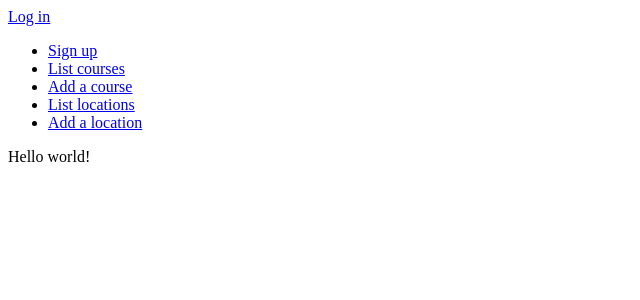
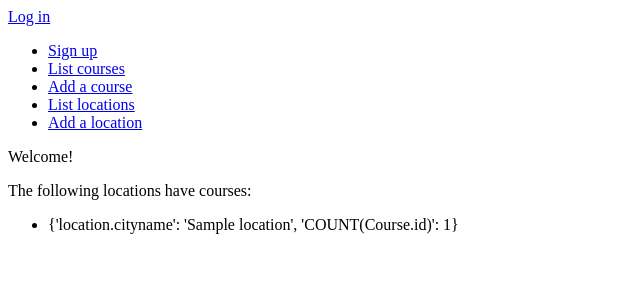
Before and after one commit to sinisaarinen/KielikoulunKurssitarjonta, a Flask app: page / in a window 1280 px wide. Shown: the top 300 px of the page, without its empty margins (0-640 px from the left). Run offline with Flask 2, Linux system fonts and the light colour scheme; tables that the repository leaves empty hold one stand-in row (values such as "Sample post").

Commit message:
yhteenvetokyselyn näyttö käyttäjälle

```diff
--- a/application/courses/models.py
+++ b/application/courses/models.py
@@ -1,6 +1,9 @@
 from application import db
 from application.models import Base
 from application.locations.models import Location
+from flask import render_template
+
+from sqlalchemy.sql import text
 
 class Course(Base):
 
@@ -22,3 +25,15 @@ class Course(Base):
         self.course_location = course_location
         self.description = description
         self.registrationsopen = False
+
+    @staticmethod
+    def count_courses_per_location():
+        stmt = text("SELECT location.cityname, COUNT(Course.id) FROM Course LEFT JOIN location ON Course.course_location=location.id GROUP BY location.cityname")
+        res = db.engine.execute(stmt)
+
+        response = []
+
+        for row in res:
+            response.append({"location.cityname":row[0], "COUNT(Course.id)":row[1]})
+
+        return response
--- a/application/courses/views.py
+++ b/application/courses/views.py
@@ -50,6 +50,7 @@ def courses_edit(course_id):
     course.language = form.language.data
     course.level = form.level.data
     course.spots = form.spots.data
+    course.course_location = form.course_location.data.id
     course.description = form.spots.data
     course.registrationsopen = form.registrationsopen.data
 
--- a/application/templates/index.html
+++ b/application/templates/index.html
@@ -2,6 +2,23 @@
 
 {% block body %}
   <p>
-    Hello world!
+    Welcome!
   </p>
+
+{% if count_courses is defined %}
+<p>
+  The following locations have courses:
+</p>
+
+<ul>
+  {% for response in count_courses %}
+  <li>
+    {{ response }}
+  </li>
+  {% endfor %}
+</ul>
+
+{% endif %}
+
+
 {% endblock %}
--- a/application/views.py
+++ b/application/views.py
@@ -1,6 +1,7 @@
 from flask import render_template
 from application import app
+from application.courses.models import Course
 
 @app.route("/")
 def index():
-    return render_template("index.html")
+    return render_template("index.html", count_courses=Course.count_courses_per_location())
```
Also changed, not shown: application/templates/courses/edit.html (+15 -0 lines), 8 other files.
